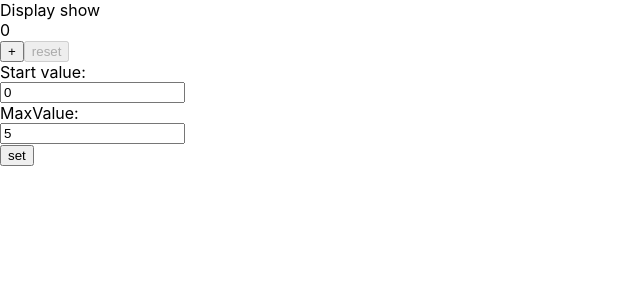
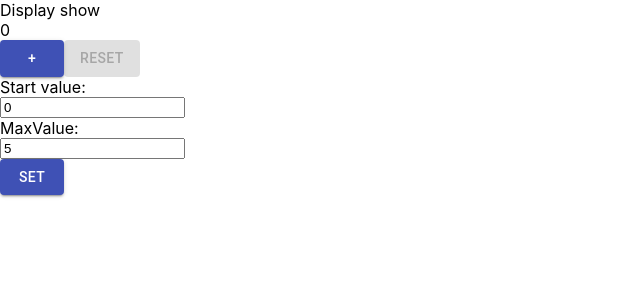
Before and after one commit to lergnom/counter, a React (Create React App) app: page / in a window 1280 px wide. Shown: the top 300 px of the page, without its empty margins (0-640 px from the left). Built offline with nearby package versions, Linux system fonts and the light colour scheme.

Commit message:
Button component

```diff
--- a/src/Counter/Button/Button.tsx
+++ b/src/Counter/Button/Button.tsx
@@ -1,4 +1,5 @@
 import React from "react";
+import {Button} from "@material-ui/core";
 
 type ButtonsTypeProps = {
     buttonClickOnHandler: (str: string) => void
@@ -6,10 +7,10 @@ type ButtonsTypeProps = {
     isDisabled: boolean
 }
 
-export const Button = ({buttonClickOnHandler, btnName, isDisabled}: ButtonsTypeProps) => {
+export const ButtonComp = ({buttonClickOnHandler, btnName, isDisabled}: ButtonsTypeProps) => {
     return (
-        <button disabled={isDisabled} onClick={() => {
+        <Button variant={"contained"} color={"primary"} disabled={isDisabled} onClick={() => {
             buttonClickOnHandler(btnName)
-        }}>{btnName}</button>
+        }}>{btnName}</Button>
     )
 }
--- a/src/Counter/Counter.tsx
+++ b/src/Counter/Counter.tsx
@@ -1,6 +1,6 @@
 import React, {useEffect, useState} from "react";
 import {Display} from "./Display/Display";
-import {Button} from "./Button/Button";
+import {ButtonComp} from "./Button/Button";
 
 export const Counter = () => {
     type  ButtonValuesTypeProps = {
@@ -121,9 +121,9 @@ export const Counter = () => {
         <>
             Display show
             <Display state={state}/>
-            <Button buttonClickOnHandler={buttonClickOnHandler} btnName={buttonValues.btnInc.name}
+            <ButtonComp buttonClickOnHandler={buttonClickOnHandler} btnName={buttonValues.btnInc.name}
                     isDisabled={buttonValues.btnInc.isDisabled}/>
-            <Button buttonClickOnHandler={buttonClickOnHandler} btnName={buttonValues.btnReset.name}
+            <ButtonComp buttonClickOnHandler={buttonClickOnHandler} btnName={buttonValues.btnReset.name}
                     isDisabled={buttonValues.btnReset.isDisabled}
             />
             <div>
@@ -134,7 +134,7 @@ export const Counter = () => {
                 MaxValue: <input name={"off"} value={offValue} onChange={onChangeOffValue} style={{display: 'block'}}
                                  type={'number'} onClick={disabledForm}/>
             </div>
-            <Button buttonClickOnHandler={buttonClickOnHandler} btnName={buttonValues.btnSet.name}
+            <ButtonComp buttonClickOnHandler={buttonClickOnHandler} btnName={buttonValues.btnSet.name}
                     isDisabled={buttonValues.btnSet.isDisabled}
             />
         </>
--- a/src/Counter/Display/Display.tsx
+++ b/src/Counter/Display/Display.tsx
@@ -1,4 +1,5 @@
 import React from "react";
+import {Button} from "@material-ui/core";
 
 type DisplayTypeProps = {
     state: number
```
